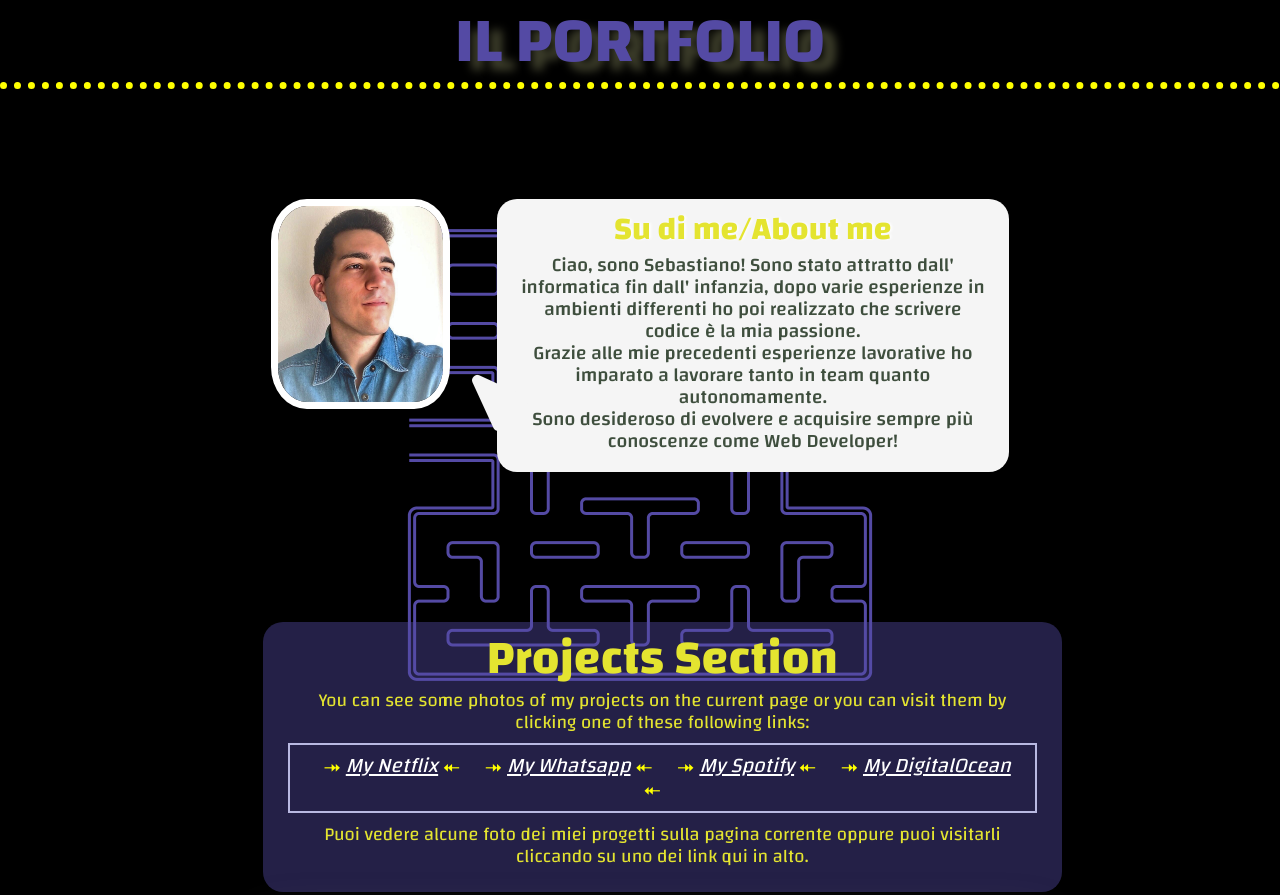
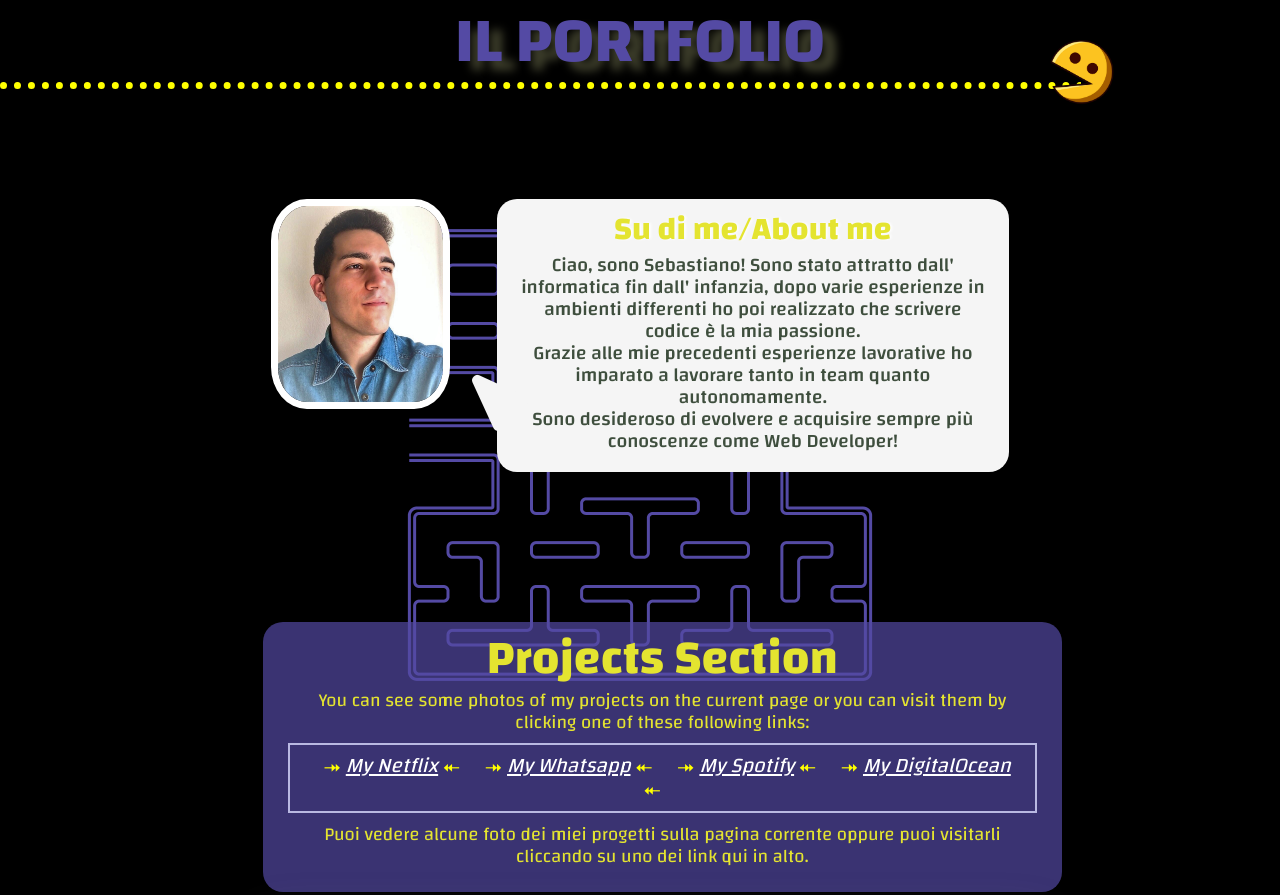
Before and after one commit to PascaSeba/PascaSebaP.github.io, a plain HTML site: page index.html in a window 1280 px wide. Shown: the top 895 px of the page. Drawn offline with nearby package versions, Linux system fonts and the light colour scheme.

Commit message:
Commit di oggi

```diff
--- a/css/master.css
+++ b/css/master.css
@@ -25,12 +25,30 @@ body {
 
 header {
     margin-bottom: 150px;
+    position: relative;
 }
 
 .header {
     width: 100%;
     border-bottom: 7px dotted yellow;
     margin-bottom: 80px;
+}
+
+.pacman {
+    position: absolute;
+    width: 5%;
+    right: 13%;
+    top: 1.8%;
+    z-index: 1;
+}
+
+.hide_points {
+    position: absolute;
+    right: 0;
+    top: 7%;
+    background-color: black;
+    width: 199px;
+    height: 7vh;
 }
 
 #title {
@@ -111,7 +129,7 @@ header {
     width: 78%;
     height: fit-content;
     padding: 25px;
-    background-color: #544aa46e;
+    background-color: #544aa4b2;
     border-radius: 20px;
     margin-left: 135px;
 }
--- a/index.html
+++ b/index.html
@@ -17,6 +17,8 @@
 <body>
     <!-- Sezione Header -->
     <header>
+        <img class="pacman" src="img/pacman-character.png" alt="">
+        <div class="hide_points"></div>
         <div class="header">
             <h1 id="title">IL PORTFOLIO</h1>
         </div>
```
Also changed, not shown: img/pacman-character.png (added).
